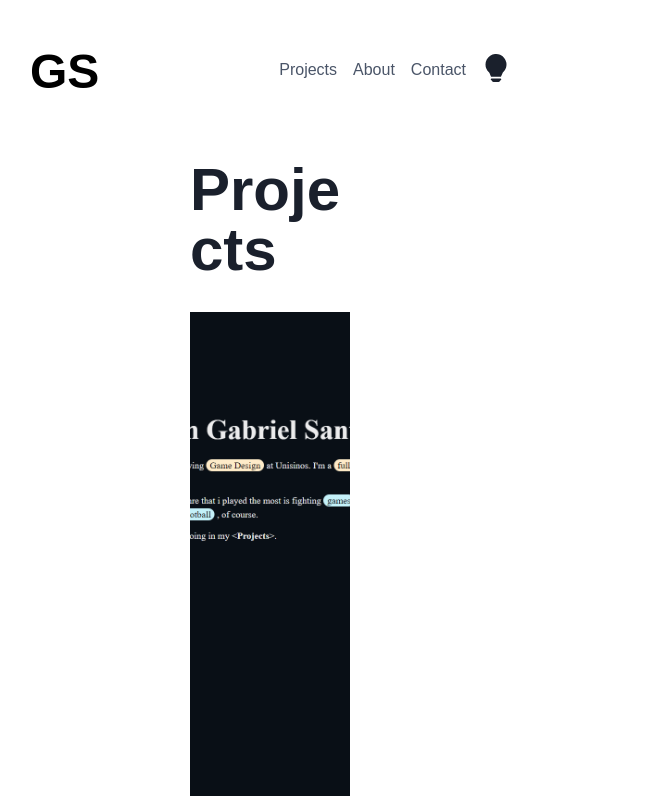
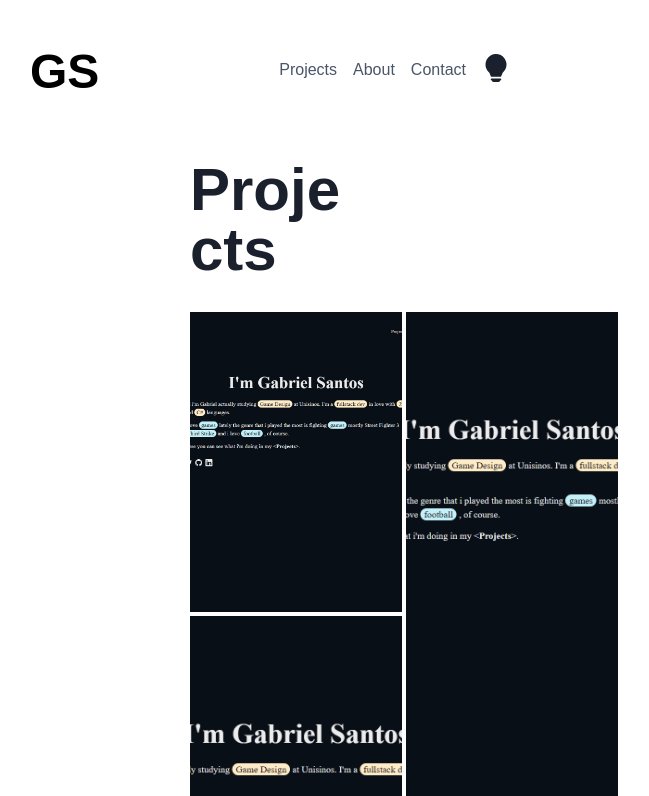
Before and after one commit to gbcosta/portfolio-react-ts, a React (Vite) app: page /projects in a window 1280 px wide. Shown: the top 796 px of the page, without its empty margins (370-1019 px from the left). Built offline with nearby package versions, Linux system fonts and the light colour scheme.

Commit message:
created the grid of projects

```diff
--- a/src/pages/projects.tsx
+++ b/src/pages/projects.tsx
@@ -7,7 +7,16 @@ export const Projects = (): JSX.Element => {
     <MarginPage>
       <Heading size={"3xl"}>Projects</Heading>
       <Text fontSize={"xl"} sx={{ mt: 8 }}></Text>
-      <ProjectCard></ProjectCard>
+      <Flex gap={1} sx={{ flexDirection: "row" }}>
+        <Flex gap={1} sx={{ flexDir: "column" }}>
+          <ProjectCard size={"extraSmall"}></ProjectCard>
+          <ProjectCard></ProjectCard>
+        </Flex>
+        <Flex gap={1} sx={{ flexDir: "column" }}>
+          <ProjectCard></ProjectCard>
+          <ProjectCard></ProjectCard>
+        </Flex>
+      </Flex>
     </MarginPage>
   );
 };
```
